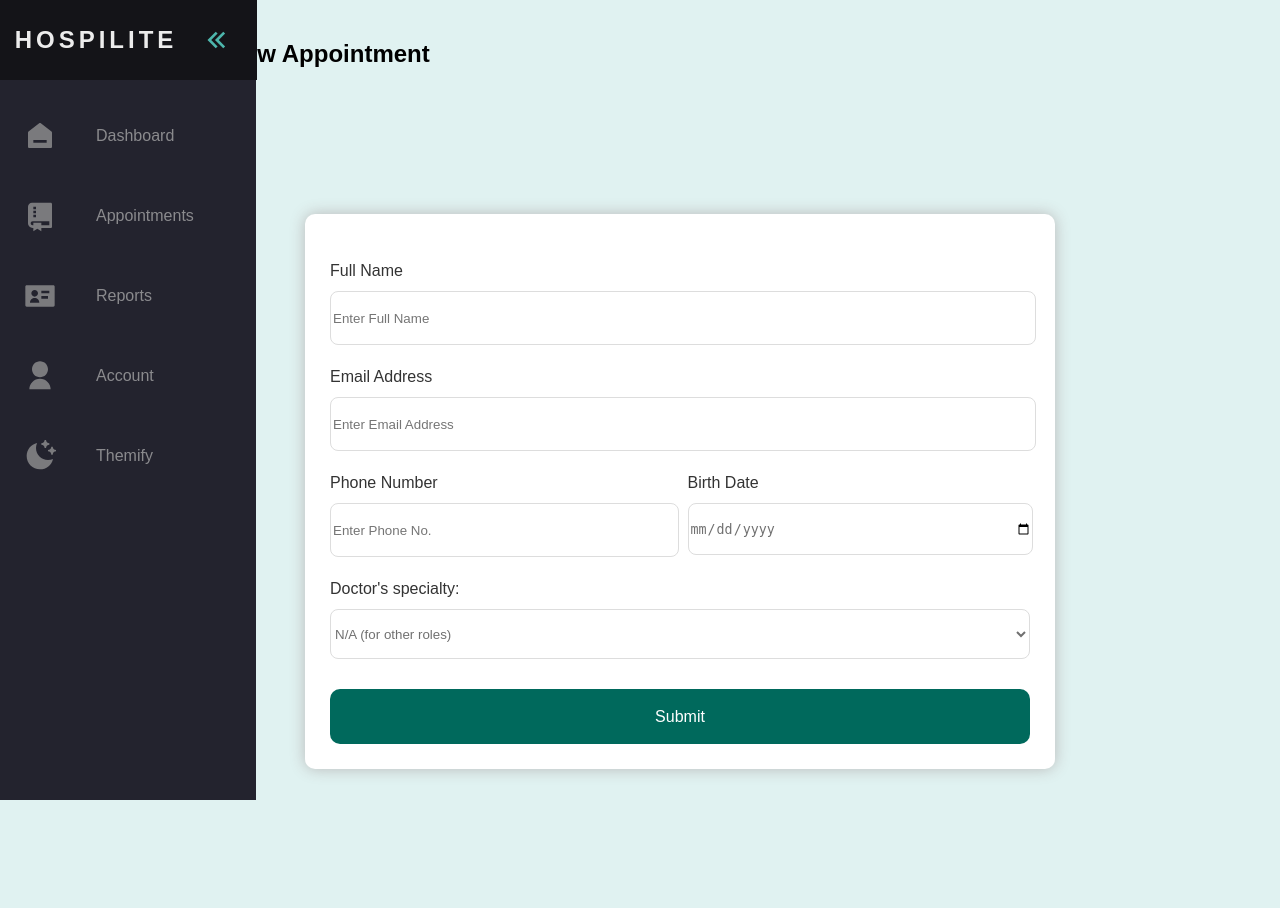
After one commit to PranavDalvi/HospiLite, a PHP site: page /page/appointments.php in a window 1280 px wide. The commit adds this page. Run offline with PHP 8.4, Linux system fonts and the light colour scheme; the visitor is signed in with stand-in values (Sample User, id 1).

Commit message:
new db design

```diff
--- a/components/navbar/navbar_user.php
+++ b/components/navbar/navbar_user.php
@@ -15,7 +15,7 @@
         </li>
 
         <li class="nav-item">
-            <a href="#" class="nav-link">
+            <a href="../page/appointments.php" class="nav-link">
             <svg class="fa-primary" xmlns="http://www.w3.org/2000/svg" viewBox="0 0 24 24" fill="currentColor"><path d="M13 21V23.5L10 21.5L7 23.5V21H6.5C4.567 21 3 19.433 3 17.5V5C3 3.34315 4.34315 2 6 2H20C20.5523 2 21 2.44772 21 3V20C21 20.5523 20.5523 21 20 21H13ZM7 19V17H13V19H19V16H6.5C5.67157 16 5 16.6716 5 17.5C5 18.3284 5.67157 19 6.5 19H7ZM7 5V7H9V5H7ZM7 8V10H9V8H7ZM7 11V13H9V11H7Z"></path></svg>
                 <span class="link-text">Appointments</span>
             </a>
--- /dev/null
+++ b/page/appointments.php
@@ -0,0 +1,71 @@
+<?php
+require_once "../includes/config_session.inc.php";
+
+if (empty($_SESSION) || !isset($_SESSION["user_role"]) || $_SESSION["user_role"] !== "user") {
+    header("Location: ./login.php");
+}
+?>
+
+<!DOCTYPE html>
+<html lang="en">
+<head>
+    <meta charset="UTF-8">
+    <meta name="viewport" content="width=device-width, initial-scale=1.0">
+    <link rel="stylesheet" href="../css/login_register.css">
+    <link rel="stylesheet" href="../css/main.css">
+    <link rel="stylesheet" href="../css/navbar.css">
+    <title>HospiLite</title>
+</head>
+<body>
+    <?php
+    include_once "../components/navbar/navbar_user.php";
+    ?>
+
+<main>
+        <h2>HospiLite - New Appointment</h2>
+        <div class="reg-body">
+            <div class="reg-container">
+                <!-- <h1 class="header">Registration Form</h1> -->
+                <form action="../includes/add_user.inc.php" class="form" method="post">
+                    <div class="input-box">
+                        <label for="fullName">Full Name</label>
+                        <input name="fullname" id="fullName" type="text" placeholder="Enter Full Name" require>
+                    </div>
+                    <div class="input-box">
+                        <label for="eMail">Email Address</label>
+                        <input name="email" id="eMail" type="email" placeholder="Enter Email Address" require>
+                    </div>
+                    <div class="column">
+                        <div class="input-box">
+                            <label for="phoneNo">Phone Number</label>
+                            <input name="phone" id="phoneNo" type="tel" placeholder="Enter Phone No." pattern="[0-9]{10}" require>
+                        </div>
+                        <div class="input-box">
+                            <label for="birthDate">Birth Date</label>
+                            <input name="dob" id="birthDate" type="date" placeholder="Enter Birth Date" require>
+                        </div>
+                    </div>
+                    <div class="input-box">
+                        <label for="doctor_specialties">Doctor's specialty:</label>
+                        <select name="doctor_specialties" id="doctor_specialties">
+                            <option value="NULL">N/A (for other roles)</option>
+                            <option value="Audiologist">Audiologist</option>
+                            <option value="Allergist">Allergist</option>
+                            <option value="Anesthesiologist">Anesthesiologist</option>
+                            <option value="Cardiologist">Cardiologist</option>
+                            <option value="Dentist">Dentist</option>
+                            <option value="Dermatologist">Dermatologist</option>
+                            <option value="Endocrinologist">Endocrinologist</option>
+                        </select>
+                    </div>
+                    <button class="submit-btn">Submit</button>
+                </form>
+                <?php
+
+                ?>
+            </div>
+        </div>
+    </main>
+
+</body>
+</html>
```
Also changed, not shown: hospilitedb.sql (+29 -3 lines).
